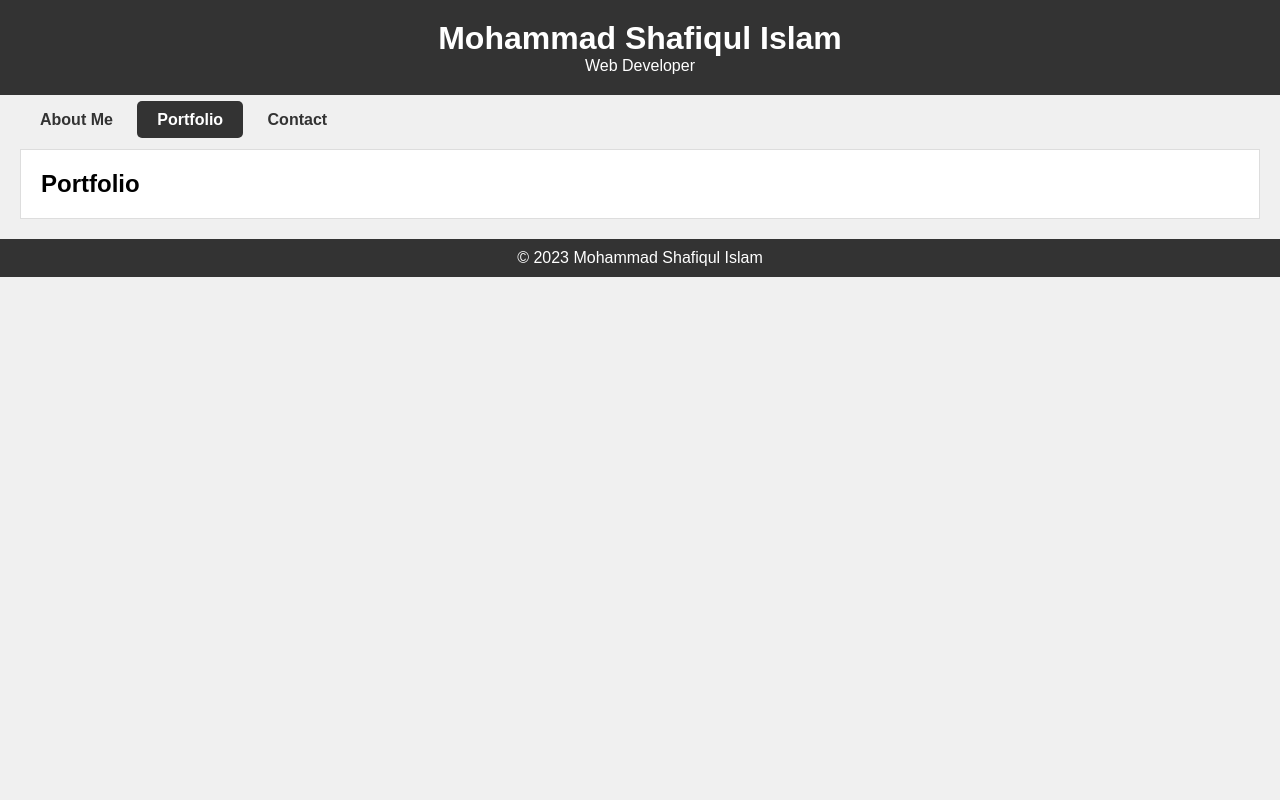
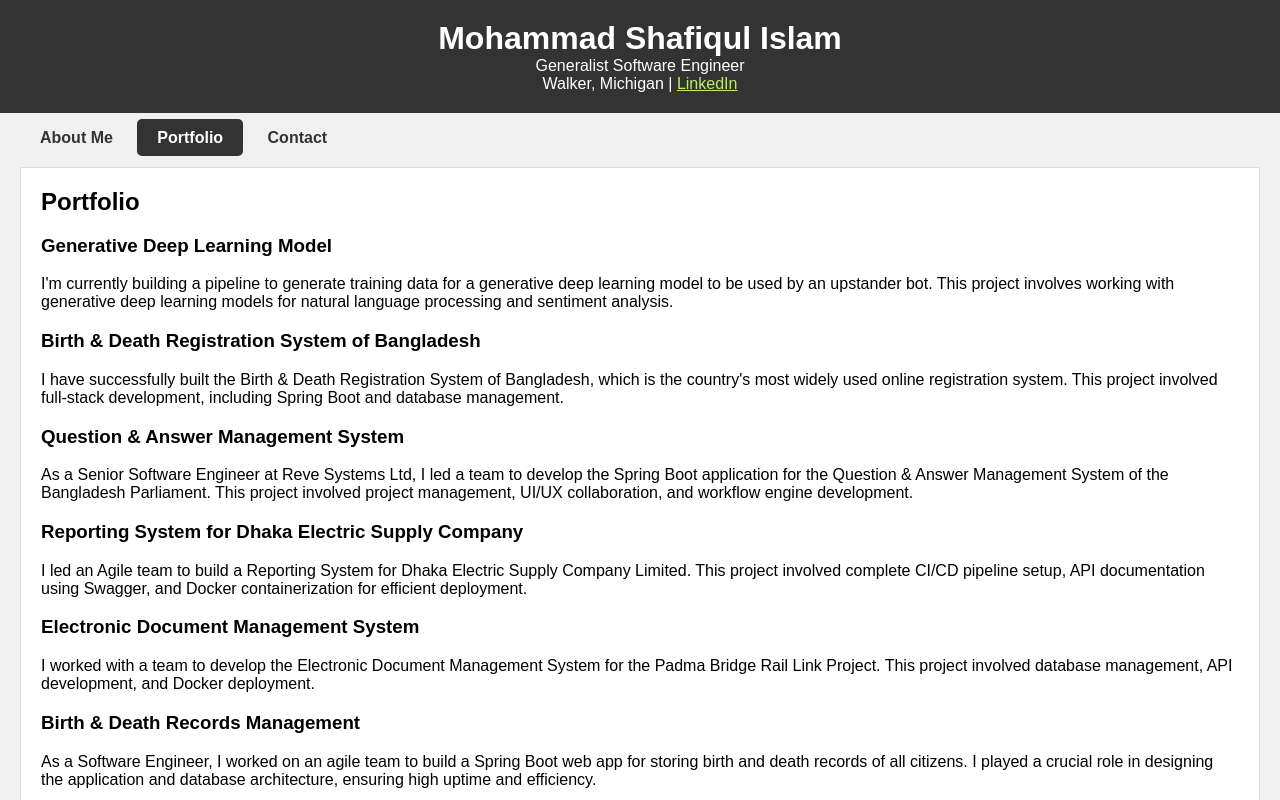
Before and after one commit to anikgvsu/CIS641-HW2-Islam, a plain HTML site: page index.html in a window 1280 px wide. Both pictures are taken after a click on the link "Portfolio". Shown: the top 800 px of the page. Drawn offline with Linux system fonts and the light colour scheme.

Commit message:
portfolio without personal info

```diff
--- a/index.html
+++ b/index.html
@@ -9,7 +9,8 @@
 <body>
     <header>
         <h1>Mohammad Shafiqul Islam</h1>
-        <p>Web Developer</p>
+        <p>Generalist Software Engineer</p>
+        <p>Walker, Michigan | <a href="https://www.linkedin.com/in/shafiqulanik">LinkedIn</a></p>
     </header>
 
     <nav>
@@ -22,16 +23,68 @@
 
     <section id="about">
         <h2>About Me</h2>
-        <p>Welcome to my portfolio website.</p>
+        <p>
+            As a Generalist Software Engineer with 5 years of experience in full-stack development, I specialize in Java and Python and have a strong interest in machine learning, particularly in generative deep learning models for natural language processing and sentiment analysis. I am currently building a pipeline to generate training data for a generative deep learning model to be used by an upstander bot. Additionally, I have built the Birth & Death Registration System of Bangladesh, the country's most widely used online registration system.
+        </p>
     </section>
 
     <section id="portfolio">
         <h2>Portfolio</h2>
+
+        <div class="project">
+            <h3>Generative Deep Learning Model</h3>
+            <p>
+                I'm currently building a pipeline to generate training data for a generative deep learning model to be used by an upstander bot. This project involves working with generative deep learning models for natural language processing and sentiment analysis.
+            </p>
+        </div>
+
+        <div class="project">
+            <h3>Birth & Death Registration System of Bangladesh</h3>
+            <p>
+                I have successfully built the Birth & Death Registration System of Bangladesh, which is the country's most widely used online registration system. This project involved full-stack development, including Spring Boot and database management.
+            </p>
+        </div>
+
+        <div class="project">
+            <h3>Question & Answer Management System</h3>
+            <p>
+                As a Senior Software Engineer at Reve Systems Ltd, I led a team to develop the Spring Boot application for the Question & Answer Management System of the Bangladesh Parliament. This project involved project management, UI/UX collaboration, and workflow engine development.
+            </p>
+        </div>
+
+        <div class="project">
+            <h3>Reporting System for Dhaka Electric Supply Company</h3>
+            <p>
+                I led an Agile team to build a Reporting System for Dhaka Electric Supply Company Limited. This project involved complete CI/CD pipeline setup, API documentation using Swagger, and Docker containerization for efficient deployment.
+            </p>
+        </div>
+
+        <div class="project">
+            <h3>Electronic Document Management System</h3>
+            <p>
+                I worked with a team to develop the Electronic Document Management System for the Padma Bridge Rail Link Project. This project involved database management, API development, and Docker deployment.
+            </p>
+        </div>
+
+        <div class="project">
+            <h3>Birth & Death Records Management</h3>
+            <p>
+                As a Software Engineer, I worked on an agile team to build a Spring Boot web app for storing birth and death records of all citizens. I played a crucial role in designing the application and database architecture, ensuring high uptime and efficiency.
+            </p>
+        </div>
+
+        <div class="project">
+            <h3>Reve Helpdesk</h3>
+            <p>
+                In my early career, I worked on the Reve Helpdesk, an online ticketing system, where I built issue resolvers in Java and MySQL. I also analyzed requirements for the Birth & Death Registration Information System (BDRIS) software.
+            </p>
+        </div>
     </section>
+
 
     <section id="contact">
         <h2>Contact</h2>
-        <p>You can reach me at <a href="mailto:islammo@mail.gvsu.edu">islammo@mail.gvsu.edu</a></p>
+        <p>You can reach me at <a href="mailto:shafiqulanik1594@gmail.com">shafiqulanik1594@gmail.com</a></p>
     </section>
 
     <footer>
--- a/style.css
+++ b/style.css
@@ -63,5 +63,9 @@ nav a.active {
 }
 
 nav a.active:hover {
-    background-color: #555;
+    background-color: #7c8e82;
 }
+
+header a {
+    color: rgb(188, 240, 98);
+}
```
